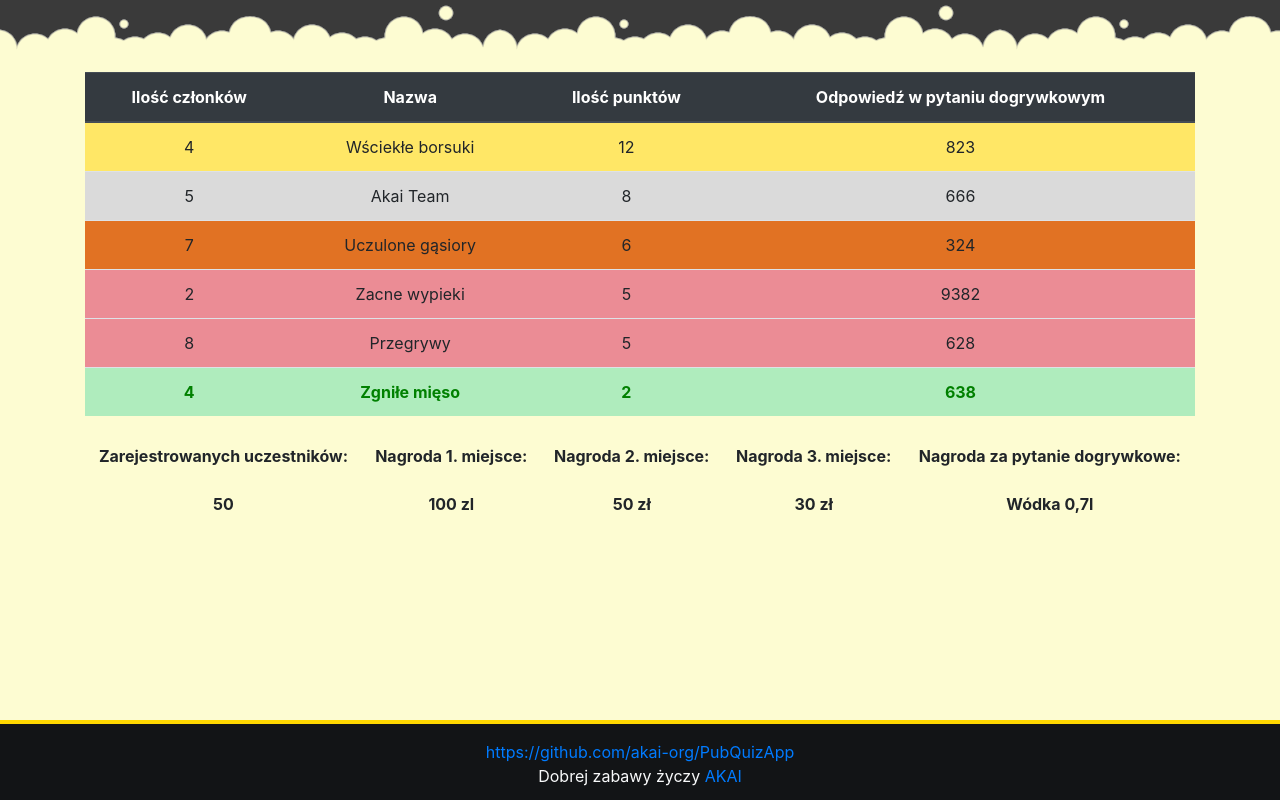
After one commit to akai-org/PubQuizApp, a Django app: page / in a window 1280 px wide. The commit adds this page. Run offline with Django 3.2, Linux system fonts and the light colour scheme; style sheets or scripts are compiled from the project's sources.

Commit message:
Scoreboard

```diff
--- a/Main/settings.py
+++ b/Main/settings.py
@@ -45,7 +45,9 @@ ROOT_URLCONF = 'Main.urls'
 TEMPLATES = [
     {
         'BACKEND': 'django.template.backends.django.DjangoTemplates',
-        'DIRS': [],
+        'DIRS': [
+            os.path.join(BASE_DIR, 'Main/templates/'),
+        ],
         'APP_DIRS': True,
         'OPTIONS': {
             'context_processors': [
--- a/Main/templates/base.html
+++ b/Main/templates/base.html
@@ -5,10 +5,16 @@
     <title>{% block tiltle %}{% endblock %}</title>
     <meta name="viewport" content="width=device-width, initial-scale=1.0">
     <link rel="stylesheet" href="{% static 'index.css' %}">
-    <link rel="shortcut icon" href="{% static 'img/coins.ico' %}">
+    <link rel="shortcut icon" href="{% static 'img/favicon.ico' %}">
 </head>
 <body>
-    {% block layout %}{% endblock %}
+    {% include 'includes/navbar.html' %}
+    <div class="wrap" id="app">
+        <div class="container-fluid main-container">
+            {% block content %}{% endblock %}
+        </div>
+    </div>
+    {% include 'includes/footer.html' %}
     <script src="{% static 'index.js' %}"></script>
 </body>
 </html>
--- /dev/null
+++ b/Main/templates/includes/footer.html
@@ -0,0 +1,8 @@
+<footer class="footer">
+    <div>
+        <a href="https://github.com/akai-org/PubQuizApp" target="_blank">https://github.com/akai-org/PubQuizApp</a>
+    </div>
+    <div>
+        Dobrej zabawy życzy <a href="https://akai.org.pl/" target="_blank">AKAI</a>
+    </div>
+</footer>
--- /dev/null
+++ b/Main/templates/includes/navbar.html
@@ -0,0 +1,2 @@
+<nav class="navbar navbar-expand-lg fixed-top">
+</nav>
--- a/Main/urls.py
+++ b/Main/urls.py
@@ -16,12 +16,11 @@ Including another URLconf
 from django.contrib import admin
 from django.urls import path
 from django.contrib.staticfiles.urls import staticfiles_urlpatterns
-
-from game import views
+from game.views import scoreboard
 
 urlpatterns = [
     path('admin/', admin.site.urls),
-    path('game/', views.scoreboard, name="scoreboard"),
+    path('', scoreboard)
 ]
 
 urlpatterns += staticfiles_urlpatterns()
--- /dev/null
+++ b/game/templates/scoreboard.html
@@ -0,0 +1,81 @@
+{% extends 'base.html' %}
+{% block content %}
+    <div class="container mt-3">
+        <div class="row">
+            <div class="col-12">
+                <table class="table mx-auto text-center">
+                    <thead class="thead-dark text-center">
+                        <tr>
+                            <th>Ilość członków</th>
+                            <th>Nazwa</th>
+                            <th>Ilość punktów</th>
+                            <th>Odpowiedź w pytaniu dogrywkowym</th>
+                        </tr>
+                    </thead>
+                    <tbody>
+                        <tr class="first-place-row">
+                            <td>4</td>
+                            <td>Wściekłe borsuki</td>
+                            <td>12</td>
+                            <td>823</td>
+                        </tr>
+                        <tr class="second-place-row">
+                            <td>5</td>
+                            <td>Akai Team</td>
+                            <td>8</td>
+                            <td>666</td>
+                        </tr>
+                        <tr class="third-place-row">
+                            <td>7</td>
+                            <td>Uczulone gąsiory</td>
+                            <td>6</td>
+                            <td>324</td>
+                        </tr>
+                        <tr class="equal-place-row">
+                            <td>2</td>
+                            <td>Zacne wypieki</td>
+                            <td>5</td>
+                            <td>9382</td>
+                        </tr>
+                        <tr class="equal-place-row">
+                            <td>8</td>
+                            <td>Przegrywy</td>
+                            <td>5</td>
+                            <td>628</td>
+                        </tr>
+                        <tr class="number-winning-row">
+                            <td>4</td>
+                            <td>Zgniłe mięso</td>
+                            <td>2</td>
+                            <td>638</td>
+                        </tr>
+                    </tbody>
+                </table>
+            </div>
+        </div>
+        <div class="row">
+            <div class="col-12">
+                <table class="table table-borderless text-center">
+                    <thead>
+                        <tr>
+                            <th>Zarejestrowanych uczestników:</th>
+                            <th>Nagroda 1. miejsce:</th>
+                            <th>Nagroda 2. miejsce:</th>
+                            <th>Nagroda 3. miejsce:</th>
+                            <th>Nagroda za pytanie dogrywkowe:</th>
+                        </tr>
+                    </thead>
+                    <tbody>
+                        <tr class="font-weight-bold">
+                            <td>50</td>
+                            <td>100 zl</td>
+                            <td>50 zł</td>
+                            <td>30 zł</td>
+                            <td>Wódka 0,7l</td>
+                        </tr>
+                    </tbody>
+                </table>
+            </div>
+        </div>
+    </div>
+{% endblock %}
--- a/game/views.py
+++ b/game/views.py
@@ -1,8 +1,9 @@
 from django.shortcuts import render
 from django.http import HttpResponse
 from .models import Team
-# Create your views here.
+
+
 def scoreboard(request):
-    sorted_list =Team.objects.order_by('-number_of_points','name_of_team')
+    sorted_list = Team.objects.order_by('-number_of_points','name_of_team')
     context = {'sorted_list':sorted_list}
-    return render(request,'game/index.html',context)
+    return render(request,'scoreboard.html',context)
--- a/package.json
+++ b/package.json
@@ -25,6 +25,7 @@
   "scripts": {
     "test": "echo \"Error: no test specified\" && exit 1",
     "dev": "webpack --mode development",
+    "develop": "webpack --mode development --watch",
     "build": "webpack --mode production --watch"
   },
   "author": "",
--- a/static/src/index.scss
+++ b/static/src/index.scss
@@ -1,7 +1,14 @@
 @import '~bootstrap/scss/bootstrap';
 
 @import "scss/config";
+@import "scss/elements/footer";
+@import "scss/elements/main_container";
+@import "scss/elements/navbar";
+@import "scss/elements/wrap";
+@import "scss/elements/place_row";
+@import "scss/elements/winning_number";
 
 html, body {
   height: 100%;
+  background: #fdfcd2;
 }
--- a/static/src/scss/_config.scss
+++ b/static/src/scss/_config.scss
@@ -0,0 +1,2 @@
+$footerHeight: 80px;
+$navbarHeight: 56px;
--- /dev/null
+++ b/static/src/scss/elements/_footer.scss
@@ -0,0 +1,11 @@
+.footer {
+  position: relative;
+  margin-top: -$footerHeight;
+  height: $footerHeight;
+  clear:both;
+  padding-top:$footerHeight/5;
+  color: $light;
+  text-align: center;
+  background-color: darken($dark, 15);
+  border-top: gold 4px solid;
+}
--- /dev/null
+++ b/static/src/scss/elements/_main_container.scss
@@ -0,0 +1,5 @@
+.main-container {
+  overflow: auto;
+  padding-bottom: $footerHeight;
+  padding-top: $navbarHeight;
+}
--- /dev/null
+++ b/static/src/scss/elements/_navbar.scss
@@ -0,0 +1,4 @@
+.navbar {
+  height: $navbarHeight;
+  background: url("/static/img/foam.png");
+}
--- /dev/null
+++ b/static/src/scss/elements/_place_row.scss
@@ -0,0 +1,15 @@
+.first-place-row {
+  background: lighten(gold, 20);
+}
+
+.second-place-row {
+  background: lighten(silver, 10);
+}
+
+.third-place-row {
+  background: lighten(saddlebrown, 20);
+}
+
+.equal-place-row {
+  background: lighten($danger, 20) !important;
+}
--- /dev/null
+++ b/static/src/scss/elements/_winning_number.scss
@@ -0,0 +1,5 @@
+.number-winning-row {
+  color: green !important;
+  font-weight: bold !important;
+  background: lighten($green, 40) !important;
+}
--- /dev/null
+++ b/static/src/scss/elements/_wrap.scss
@@ -0,0 +1,3 @@
+.wrap {
+  min-height: 100%;
+}
```
Also changed, not shown: game/templates/game/index.html (deleted), static/dist/img/coins.ico (deleted), static/dist/img/foam.png (added).
